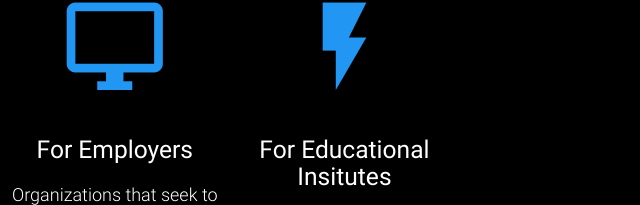
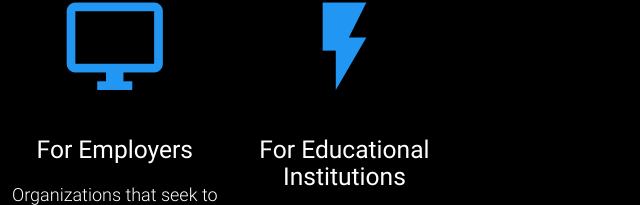
Before and after one commit to QuzeInc/QuzeComingSoon, a website: page index.html in a window 1280 px wide. Shown: the part 1356-1561 px from the top of the page, 640-1280 px from the left. Drawn offline with Linux system fonts and the light colour scheme; a web font is replaced by a local one.

Commit message:
Fixed a small typo in the word institute

```diff
--- a/index.html
+++ b/index.html
@@ -120,7 +120,7 @@ With an amazing foundational technology like blockchain and other futuretech lik
             <div class="col s12 m3 l3">
                 <div class="center promo promo-example">
                     <i class="mdi-image-flash-on"></i>
-                    <h5 class="promo-caption">For Educational Insitutes</h5>
+                    <h5 class="promo-caption">For Educational Institutions</h5>
                     <p class="light center">They will act as the quality checkers for the content. They will provide and verify the content and tests for numerous courses thus ensuring the quality of the courses. Any institution would be able to push in records onto the students profile only when the student approves that transfer.</p>
                 </div>
             </div>
```
